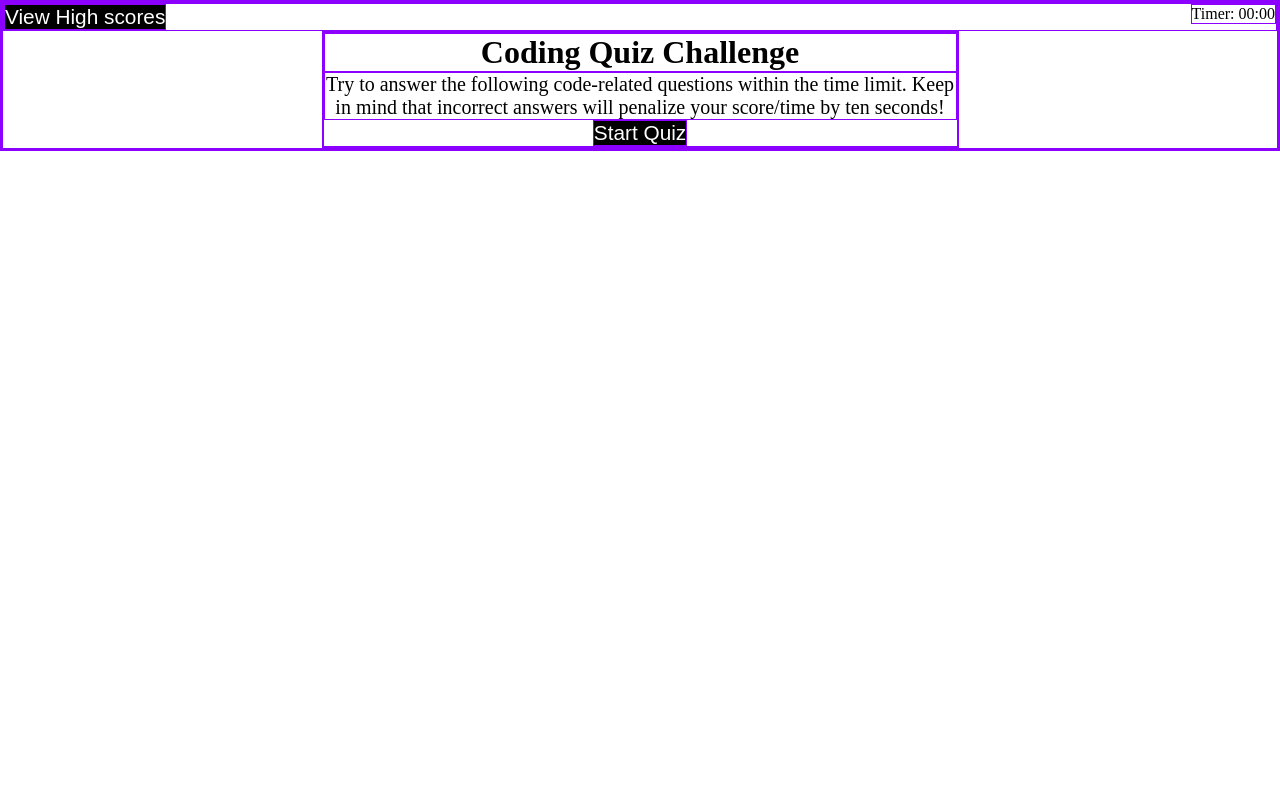
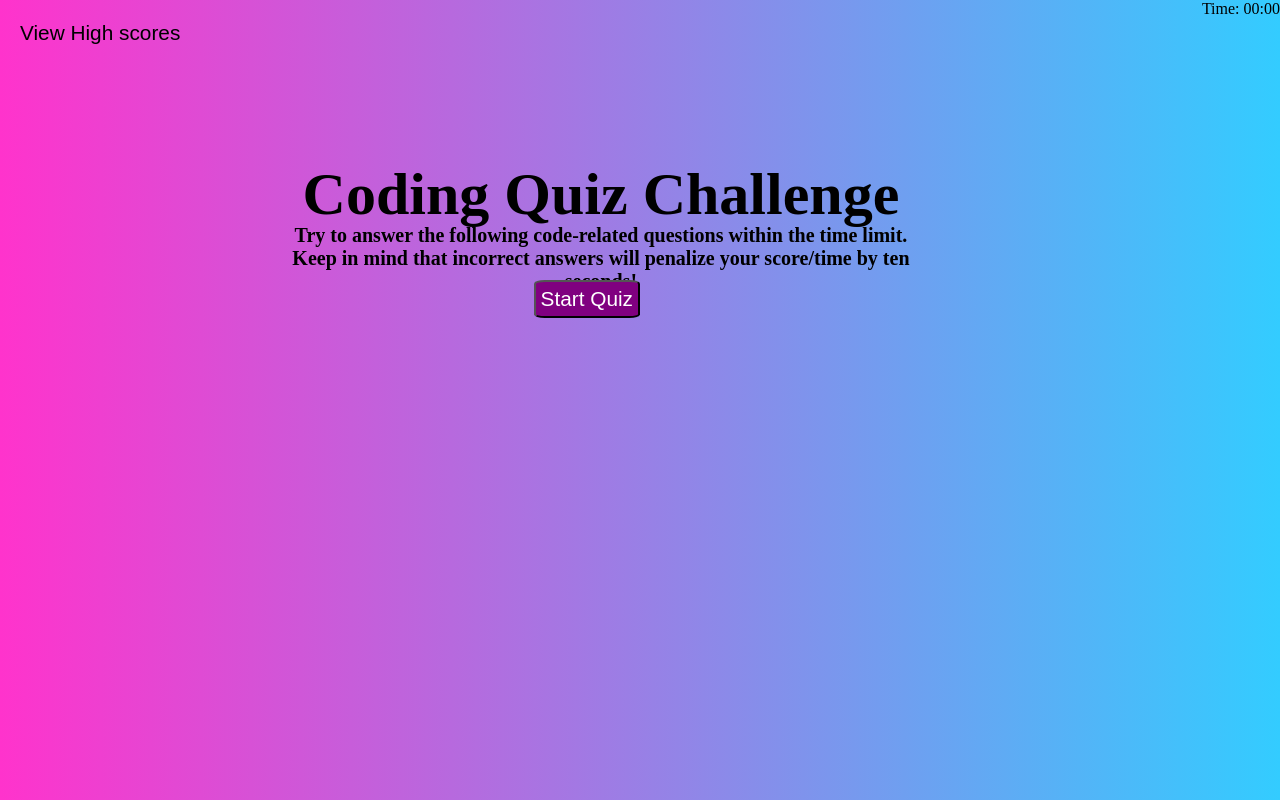
Before and after one commit to aldoibuado/Code-Quiz, a plain HTML site: page index.html in a window 1280 px wide. Drawn offline with Linux system fonts and the light colour scheme.

Commit message:
added comments in css, changed view high scores button along with start quiz button and added custom background color

```diff
--- a/assets/css/style.css
+++ b/assets/css/style.css
@@ -2,11 +2,20 @@
     margin: 0;
     padding: 0;
     box-sizing: border-box;
-    border: 1px solid rgb(140, 0, 255);
+
+}
+
+/* added custom background color */
+body {
+    background: linear-gradient(to left, #33ccff 0%, #ff33cc 100%);
 }
 
 h1 {
+    position: absolute;
+    top: 20%;
+    width: 50%;
     text-align: center;
+    font-size: 60px;
 }
 
 p {
@@ -15,20 +24,39 @@ p {
 
 button {
     outline: none;
-    background-color: black;
-    color: white;
     font-size: 1.3em;
 }
 
+/* removed the border and background color from the view high scores button */
+.astext {
+    color: black;
+    position: absolute;
+    background: none;
+    border: none;
+    top: 1em;
+    left: 20px;
+}
+
 .quiz-intro p {
+    position: absolute;
+    top: 28%;
+    width: 50%;
     text-align: center;
     font-size: 20px;
+    font-weight: bolder;
 }
 
+/* added border raidus, padding to make start quiz button look better */
 .quiz-intro button {
+    position: absolute;
+    top: 35%;
+    right: 50%;
     display: block;
     margin: 0 auto;
-
+    background-color: purple;
+    color: white;
+    padding: 5px;
+    border-radius: 10%;
 }
 
 .outer-container {
--- a/index.html
+++ b/index.html
@@ -11,8 +11,8 @@
   <body>
     <main>
       <div class="top-bar">
-        <button>View High scores</button>
-        <p class="time">Timer: 00:00</p>
+        <button class="astext">View High scores</button>
+        <p class="time">Time: 00:00</p>
       </div>
 
       <div class="inner-container">
```
Also changed, not shown: 1 other file.
